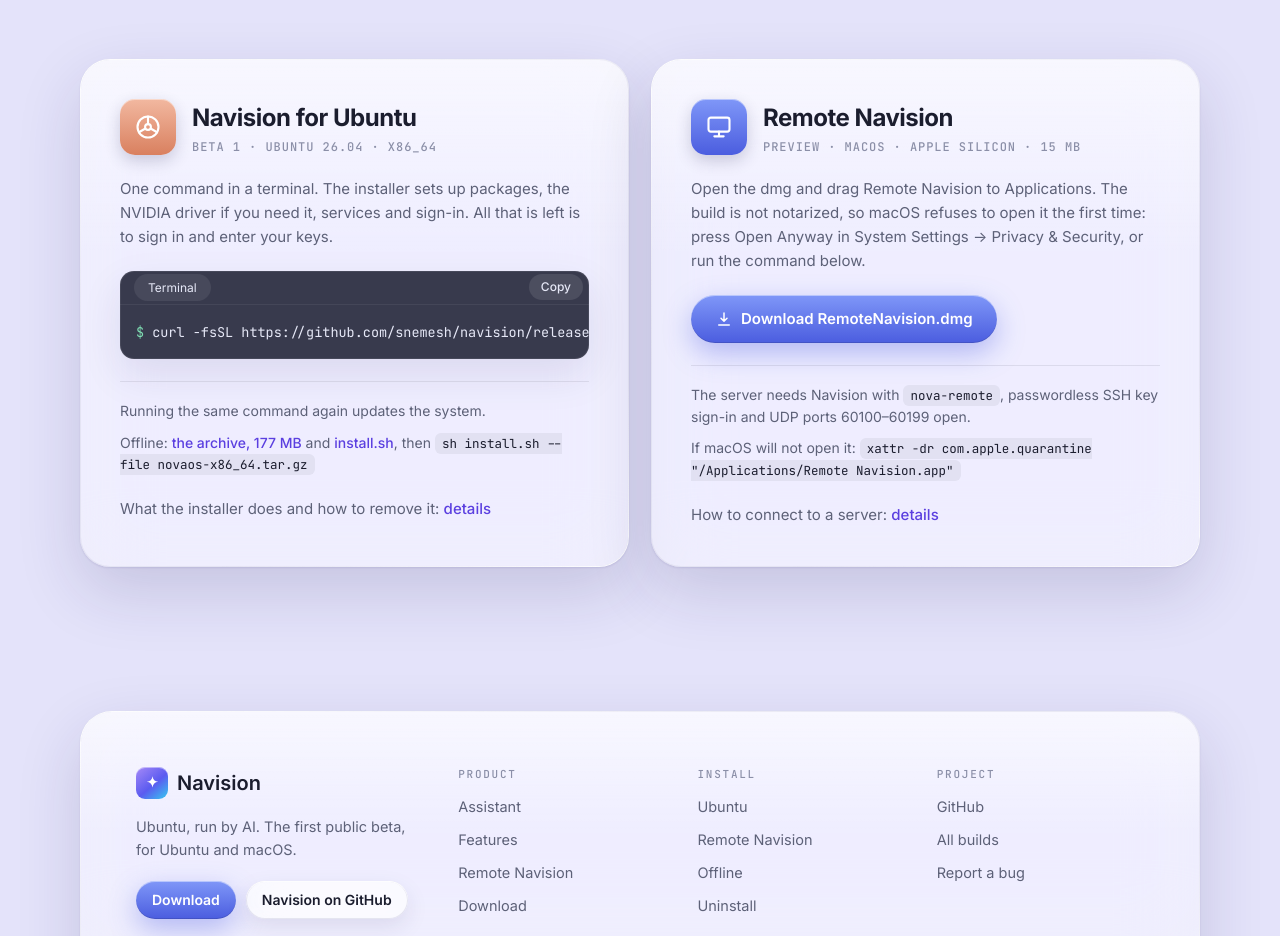
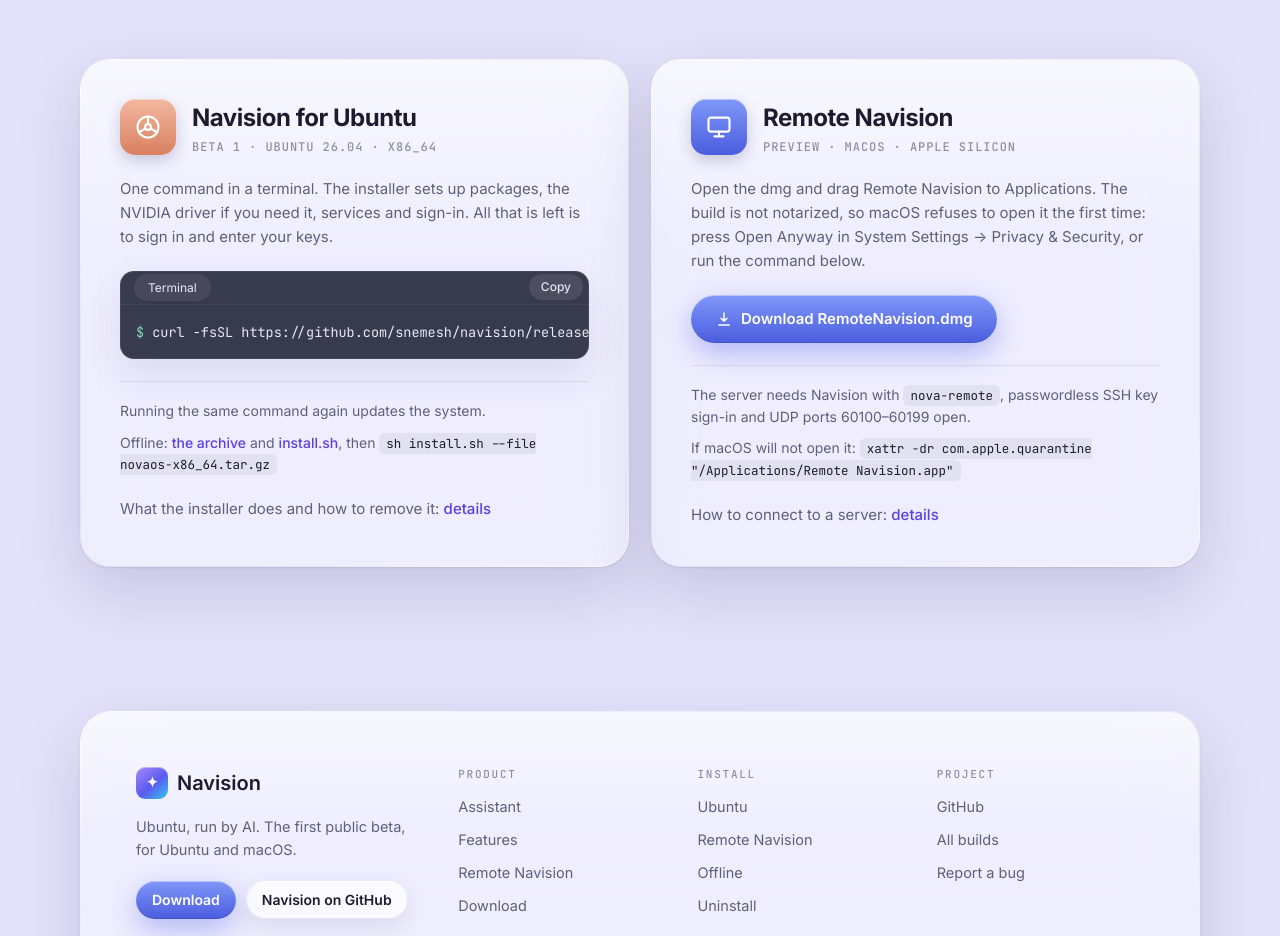
Before and after one commit to snemesh/navision, a plain HTML site: page index.html in a window 1280 px wide. Shown: the part 5640-6576 px from the top of the page. Drawn offline with Linux system fonts and the light colour scheme; no server answers.

Commit message:
Site from NovaOS 90dc9c6a

```diff
--- a/index.html
+++ b/index.html
@@ -382,13 +382,13 @@ footer{padding-block:144px calc(32px + env(safe-area-inset-bottom,0px))}
           </div>
           <ul class="notes">
             <li data-t="c1n1">Running the same command again updates the system.</li>
-            <li data-t="c1n2">Offline: <a href="https://github.com/snemesh/navision/releases/download/latest-main/novaos-x86_64.tar.gz">the archive, 177 MB</a> and <a href="https://github.com/snemesh/navision/releases/download/latest-main/install.sh">install.sh</a>, then <code>sh install.sh --file novaos-x86_64.tar.gz</code></li>
+            <li data-t="c1n2">Offline: <a href="https://github.com/snemesh/navision/releases/download/latest-main/novaos-x86_64.tar.gz">the archive<span data-size="latest-main/novaos-x86_64.tar.gz" data-sep=", "></span></a> and <a href="https://github.com/snemesh/navision/releases/download/latest-main/install.sh">install.sh</a>, then <code>sh install.sh --file novaos-x86_64.tar.gz</code></li>
           </ul>
           <p class="doc" data-t="c1doc">What the installer does and how to remove it: <a href="https://github.com/snemesh/navision#install-on-ubuntu">details</a></p>
         </article>
         <article class="card glass">
           <div class="head"><div class="sq g-indigo"><svg viewBox="0 0 24 24" fill="none" stroke="currentColor" stroke-width="1.8" stroke-linecap="round" stroke-linejoin="round"><rect x="3" y="4" width="18" height="12" rx="2"/><path d="M8 20h8M12 16v4"/></svg></div>
-            <div><h3>Remote Navision</h3><div class="meta" data-t="c2m">PREVIEW · MACOS · APPLE SILICON · 15 MB</div></div></div>
+            <div><h3>Remote Navision</h3><div class="meta"><span data-t="c2m">PREVIEW · MACOS · APPLE SILICON</span><span data-size="remote-navision-latest/RemoteNavision.dmg" data-sep=" · "></span></div></div></div>
           <p data-t="c2d">Open the dmg and drag Remote Navision to Applications. The build is not notarized, so macOS refuses to open it the first time: press Open Anyway in System Settings → Privacy & Security, or run the command below.</p>
           <div><a class="btn pri" href="https://github.com/snemesh/navision/releases/download/remote-navision-latest/RemoteNavision.dmg"><svg viewBox="0 0 24 24" fill="none" stroke="currentColor" stroke-width="2" stroke-linecap="round" stroke-linejoin="round"><path d="M12 4v11m0 0-4-4m4 4 4-4M5 20h14"/></svg><span data-t="c2btn">Download RemoteNavision.dmg</span></a></div>
           <ul class="notes">
@@ -468,9 +468,9 @@ footer{padding-block:144px calc(32px + env(safe-area-inset-bottom,0px))}
     c1d:"Одна команда в терміналі. Інсталятор сам поставить пакети, драйвер NVIDIA, якщо він потрібен, служби та вхід. Вам лишиться увійти й ввести свої ключі.",
     term:"Термінал",copy:"Копіювати",copied:"Скопійовано",picked:"Виділено",
     c1n1:"Повторний запуск тієї ж команди оновлює систему.",
-    c1n2:'Без інтернету: <a href="https://github.com/snemesh/navision/releases/download/latest-main/novaos-x86_64.tar.gz">архів, 177 МБ</a> і <a href="https://github.com/snemesh/navision/releases/download/latest-main/install.sh">install.sh</a>, потім <code>sh install.sh --file novaos-x86_64.tar.gz</code>',
+    c1n2:'Без інтернету: <a href="https://github.com/snemesh/navision/releases/download/latest-main/novaos-x86_64.tar.gz">архів<span data-size="latest-main/novaos-x86_64.tar.gz" data-sep=", "></span></a> і <a href="https://github.com/snemesh/navision/releases/download/latest-main/install.sh">install.sh</a>, потім <code>sh install.sh --file novaos-x86_64.tar.gz</code>',
     c1doc:'Що робить інсталятор і як його видалити: <a href="https://github.com/snemesh/navision#install-on-ubuntu">докладніше</a>',
-    c2m:"ПОПЕРЕДНЯ ВЕРСІЯ · MACOS · APPLE SILICON · 15 МБ",
+    c2m:"ПОПЕРЕДНЯ ВЕРСІЯ · MACOS · APPLE SILICON",
     c2d:"Відкрийте dmg і перетягніть Remote Navision у «Програми». Збірка не нотаризована, тому вперше macOS її не відкриє: натисніть «Все одно відкрити» в Параметрах системи → Приватність і безпека або виконайте команду нижче.",
     c2btn:"Завантажити RemoteNavision.dmg",
     c2n1:"На сервері потрібна Navision з <code>nova-remote</code>, вхід за ключем SSH без пароля і відкриті порти UDP 60100–60199.",
@@ -523,9 +523,9 @@ footer{padding-block:144px calc(32px + env(safe-area-inset-bottom,0px))}
     c1d:"Jeden príkaz v termináli. Inštalátor sám nainštaluje balíky, ovládač NVIDIA, ak ho potrebujete, služby a prihlásenie. Zostane vám prihlásiť sa a zadať svoje kľúče.",
     term:"Terminál",copy:"Kopírovať",copied:"Skopírované",picked:"Označené",
     c1n1:"Opätovné spustenie toho istého príkazu systém aktualizuje.",
-    c1n2:'Bez internetu: <a href="https://github.com/snemesh/navision/releases/download/latest-main/novaos-x86_64.tar.gz">archív, 177 MB</a> a <a href="https://github.com/snemesh/navision/releases/download/latest-main/install.sh">install.sh</a>, potom <code>sh install.sh --file novaos-x86_64.tar.gz</code>',
+    c1n2:'Bez internetu: <a href="https://github.com/snemesh/navision/releases/download/latest-main/novaos-x86_64.tar.gz">archív<span data-size="latest-main/novaos-x86_64.tar.gz" data-sep=", "></span></a> a <a href="https://github.com/snemesh/navision/releases/download/latest-main/install.sh">install.sh</a>, potom <code>sh install.sh --file novaos-x86_64.tar.gz</code>',
     c1doc:'Čo robí inštalátor a ako ho odstrániť: <a href="https://github.com/snemesh/navision#install-on-ubuntu">podrobnosti</a>',
-    c2m:"PREDBEŽNÁ VERZIA · MACOS · APPLE SILICON · 15 MB",
+    c2m:"PREDBEŽNÁ VERZIA · MACOS · APPLE SILICON",
     c2d:"Otvorte dmg a presuňte Remote Navision do priečinka Aplikácie. Zostavenie nie je notarizované, preto ho macOS prvýkrát neotvorí: v Nastaveniach systému → Súkromie a bezpečnosť stlačte Napriek tomu otvoriť alebo spustite príkaz nižšie.",
     c2btn:"Stiahnuť RemoteNavision.dmg",
     c2n1:"Server potrebuje Navision s <code>nova-remote</code>, prihlásenie kľúčom SSH bez hesla a otvorené porty UDP 60100–60199.",
@@ -536,6 +536,23 @@ footer{padding-block:144px calc(32px + env(safe-area-inset-bottom,0px))}
     fo_proj:"Projekt",fo_rel:"Všetky zostavenia",fo_bug:"Nahlásiť chybu",fo_made:"Vzniká spolu s agentmi Claude Code"
   }};
   var en={title:document.title,copy:"Copy",copied:"Copied",picked:"Selected"},cur="en";
+  /* Sizes of the downloads are never written by hand (#2266): the builds are published apart
+     from the site, so a number here goes stale with the next build. The page asks the public
+     release for the size of the very file the link gives; without an answer it shows none. */
+  var REPO="snemesh/navision",MB={en:"MB",uk:"МБ",sk:"MB"},sizes={},asked={};
+  function size(b){var m=b/1048576;return m<10?String(Math.round(m*10)/10).replace(".",cur==="en"?".":","):String(Math.round(m))}
+  function fill(){
+    document.querySelectorAll("[data-size]").forEach(function(e){
+      var p=e.dataset.size.split("/"),t=p[0],n=p.slice(1).join("/"),b=sizes[t]&&sizes[t][n];
+      e.textContent=b?(e.dataset.sep||", ")+size(b)+" "+(MB[cur]||"MB"):"";
+      if(sizes[t]||asked[t])return;
+      asked[t]=1;
+      fetch("https://api.github.com/repos/"+REPO+"/releases/tags/"+t,{headers:{Accept:"application/vnd.github+json"}})
+        .then(function(r){return r.ok?r.json():null})
+        .then(function(d){if(!d||!d.assets)return;var m={};d.assets.forEach(function(a){m[a.name]=a.size});sizes[t]=m;fill()})
+        .catch(function(){});
+    });
+  }
   var texts=document.querySelectorAll("[data-t]"),alts=document.querySelectorAll("[data-ta]"),labels=document.querySelectorAll("[data-tl]");
   texts.forEach(function(e){en[e.dataset.t]=e.innerHTML});
   alts.forEach(function(e){en[e.dataset.ta]=e.alt});
@@ -549,6 +566,7 @@ footer{padding-block:144px calc(32px + env(safe-area-inset-bottom,0px))}
     alts.forEach(function(e){var v=word(e.dataset.ta);if(v!=null)e.alt=v});
     labels.forEach(function(e){var v=word(e.dataset.tl);if(v!=null)e.setAttribute("aria-label",v)});
     document.querySelectorAll(".langs button").forEach(function(b){b.setAttribute("aria-pressed",b.dataset.l===cur?"true":"false")});
+    fill();
   }
   function pick(){
     var q=(location.search.match(/[?&]lang=(\w+)/)||[])[1];
```
